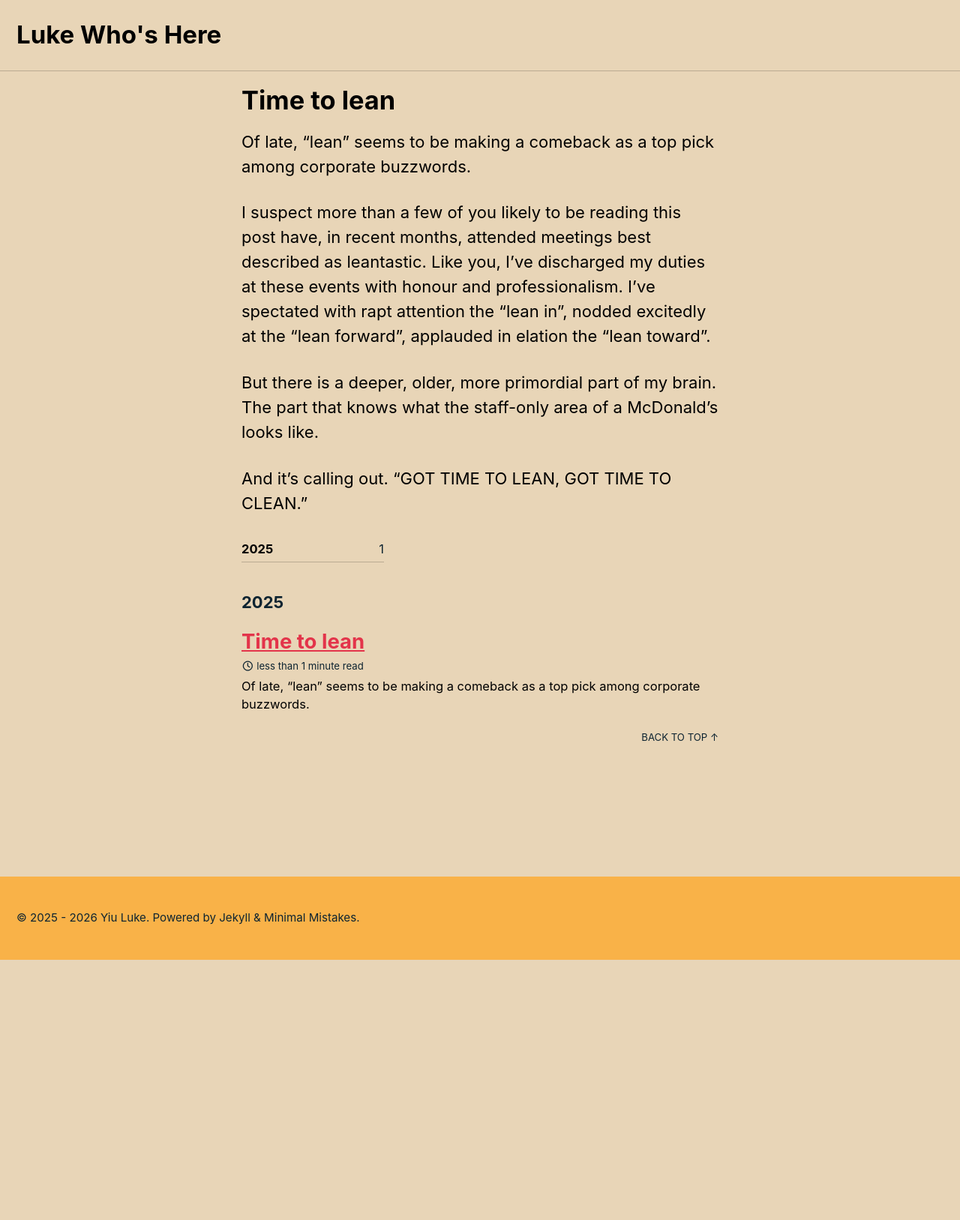
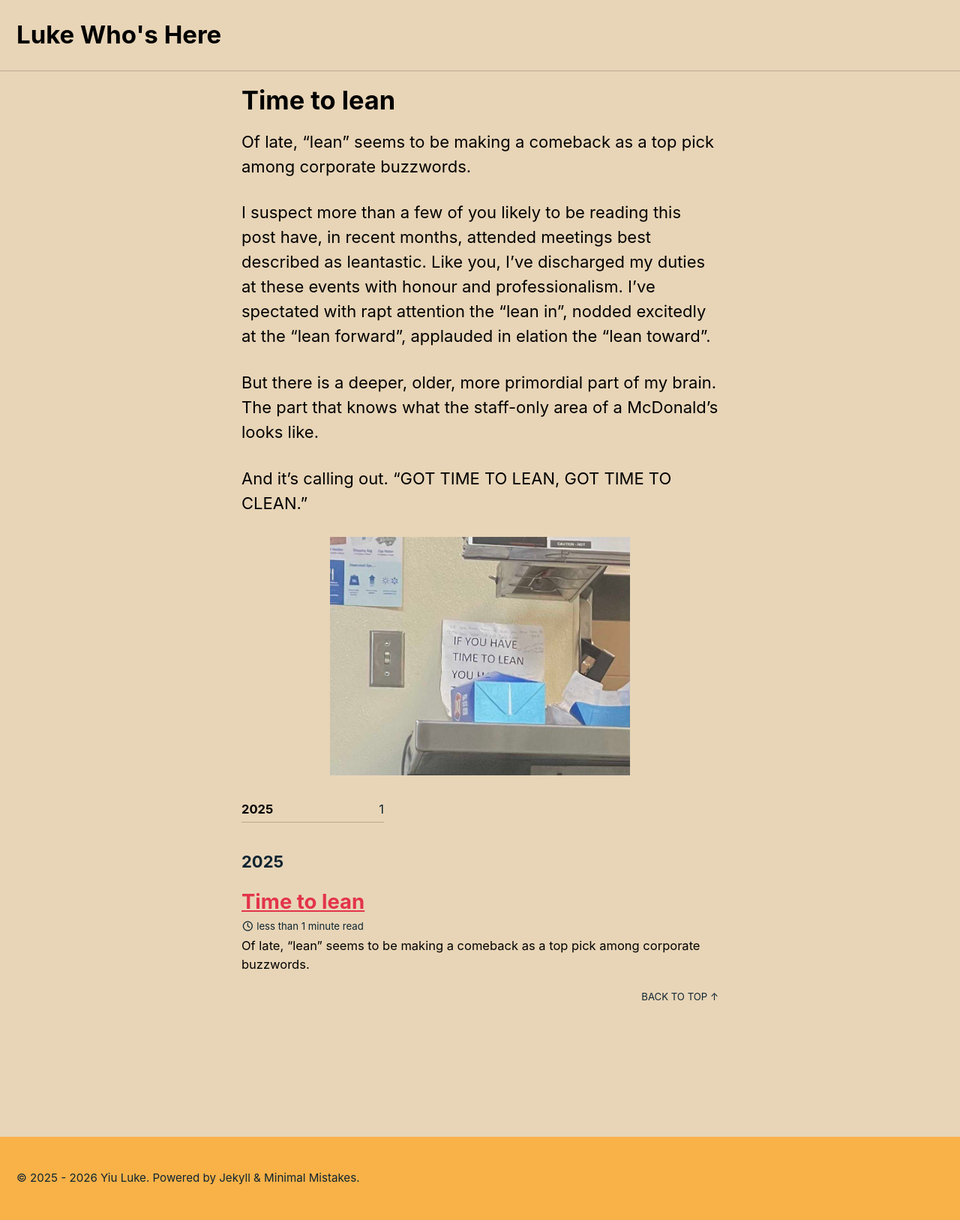
Before and after one commit to luke-whos-here/blog, a Jekyll site: the page built from _posts/2025-06-20-time-to-lean.md, in a window 1280 px wide. Shown: the whole page at 75% size. Built offline with Jekyll 4.4.1, drawn with Linux system fonts in a browser that asks for light colours; cached includes are drawn as plain includes; before the commit the page ends 1280 px from its top, so only the background shows below that.

Commit message:
Add image to post

```diff
--- a/_posts/2025-06-20-time-to-lean.md
+++ b/_posts/2025-06-20-time-to-lean.md
@@ -11,3 +11,5 @@ I suspect more than a few of you likely to be reading this post have, in recent
 But there is a deeper, older, more primordial part of my brain. The part that knows what the staff-only area of a McDonald's looks like.
 
 And it's calling out. "GOT TIME TO LEAN, GOT TIME TO CLEAN."
+
+![Image]({{ site.baseurl }}/assets/images/2025-06-20-time-to-lean.jpg){: width="400" .align-center}
```
Also changed, not shown: assets/images/2025-06-20-time-to-lean.jpg (added), 2 other files.
